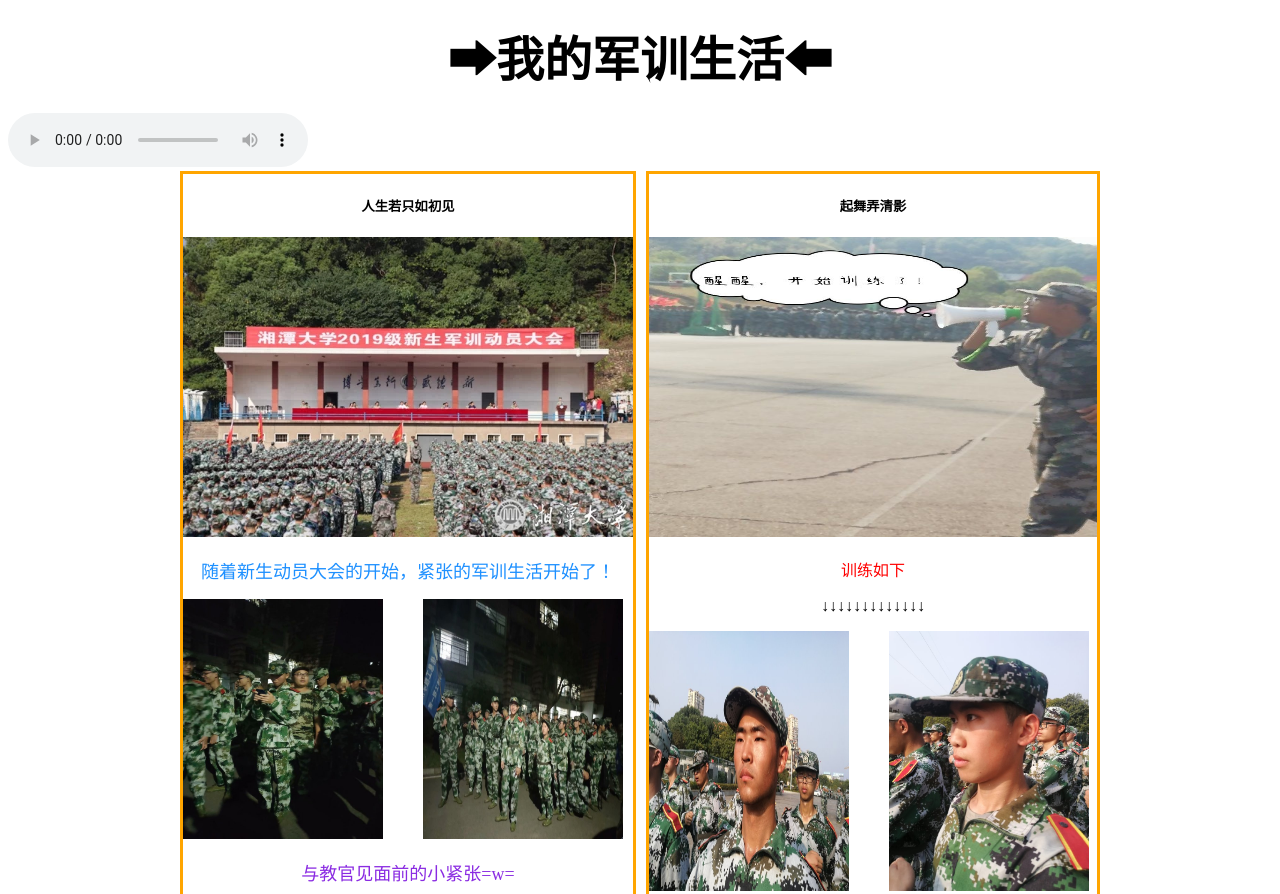
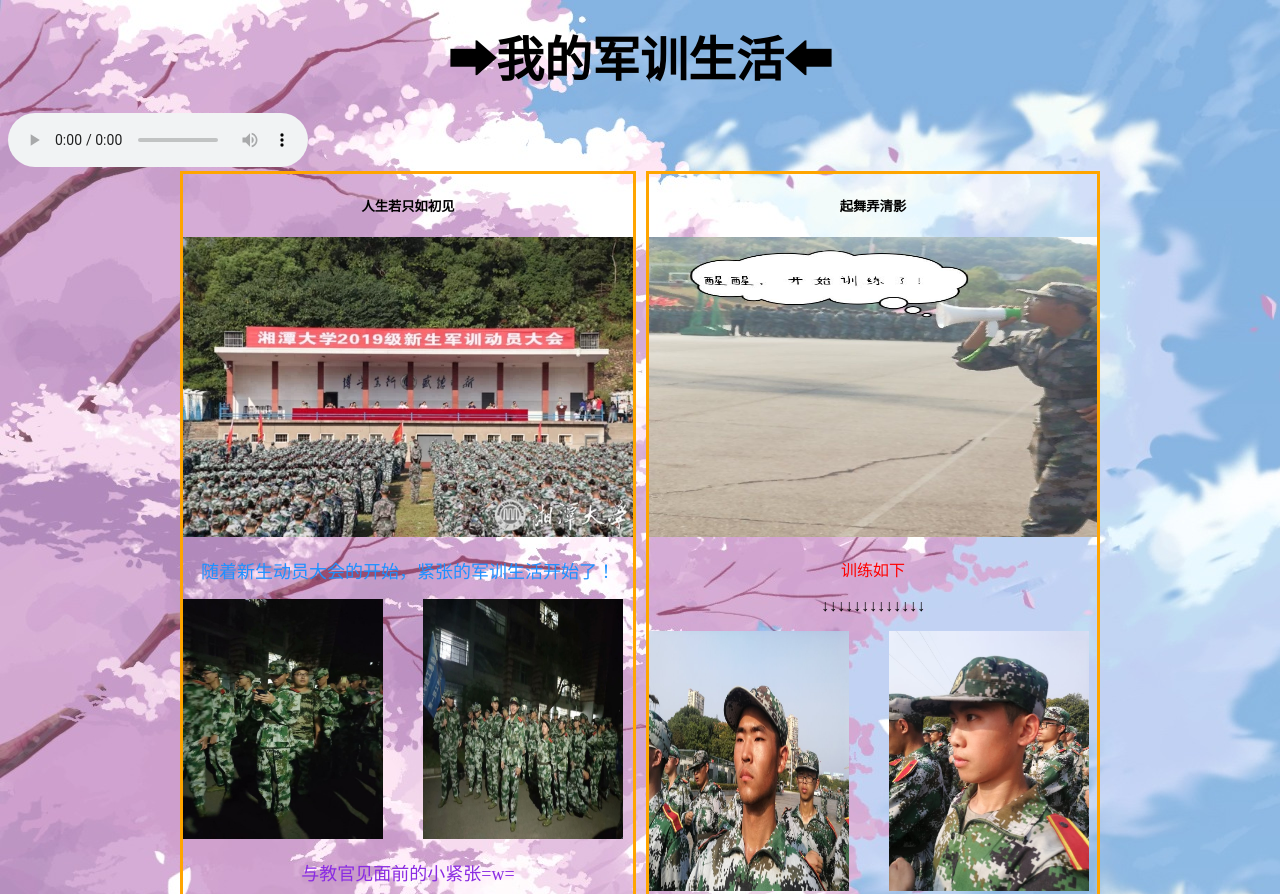
Before and after one commit to wananjj/wananjj.github.io, a plain HTML site: page homework3/index.html in a window 1280 px wide. Shown: the top 894 px of the page. Drawn offline with Linux system fonts and the light colour scheme.

Commit message:
another commit

```diff
--- a/homework3/index.html
+++ b/homework3/index.html
@@ -5,6 +5,7 @@
 		<title>➡我的军训生活⬅</title>
 
 	</head>
+
 			<style>
 			.all{
 				width: 920px;
@@ -73,7 +74,7 @@
             	padding: 0;
             }
 		</style>
-	<body>
+	<body background="20150405H4807_MnjQs.jpeg">
 		<h1 align="center"><font face="楷体" size="7">➡我的军训生活⬅</font></h1>
 		<audio  autoplay="autoplay"controls="controls"loop="loop" preload="auto" src="js/群星 - 湘潭大学校歌男女声合唱版.mp3" >
 		</audio>
```
Also changed, not shown: homework3/20150405H4807_MnjQs.jpeg (added), homework3/img/20150405H4807_MnjQs.jpeg (added).
